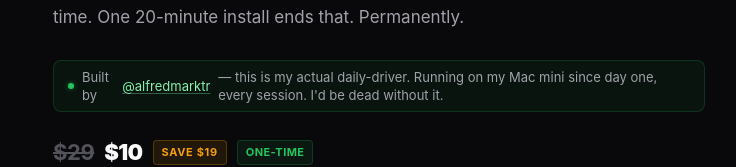
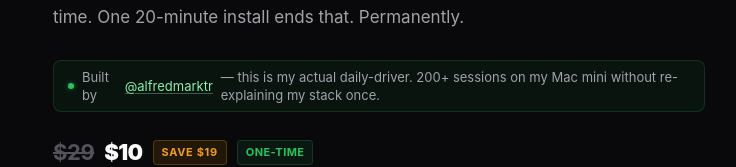
Before and after one commit to marcoiaq/agent-memory-kit, a Next.js app: page / in a window 1280 px wide. Shown: the part 458-625 px from the top of the page, without its empty margins (261-997 px from the left). Built offline with nearby package versions, Linux system fonts and the light colour scheme.

Commit message:
ux: open 'what do I get' FAQ by default; sharpen hero proof with real session count

```diff
--- a/app/components/FaqAccordion.tsx
+++ b/app/components/FaqAccordion.tsx
@@ -130,7 +130,7 @@ const faqs = [
 ]
 
 export default function FaqAccordion() {
-  const [openIndex, setOpenIndex] = useState<number | null>(null)
+  const [openIndex, setOpenIndex] = useState<number | null>(2)
 
   return (
     <>
--- a/app/page.tsx
+++ b/app/page.tsx
@@ -461,7 +461,7 @@ export default function Home() {
           <p className="hero-desc">
             Every session, your OpenClaw agent starts blank. You re-explain your stack, your rules, your decisions — every single time. One 20-minute install ends that. Permanently.
           </p>
-          <p className="hero-proof" style={{marginTop:'0', marginBottom:'24px'}}>Built by <a href="https://x.com/alfredmarktr" target="_blank" rel="noopener noreferrer">@alfredmarktr</a> — this is my actual daily-driver. Running on my Mac mini since day one, every session. I&apos;d be dead without it.</p>
+          <p className="hero-proof" style={{marginTop:'0', marginBottom:'24px'}}>Built by <a href="https://x.com/alfredmarktr" target="_blank" rel="noopener noreferrer">@alfredmarktr</a> — this is my actual daily-driver. 200+ sessions on my Mac mini without re-explaining my stack once.</p>
           <div className="hero-actions" style={{marginTop:'0'}}>
             <div style={{display:'flex', alignItems:'center', gap:'10px', marginBottom:'4px', flexWrap:'wrap'}}>
               <span style={{fontSize:'22px', color:'#52525b', textDecoration:'line-through', fontWeight:700, letterSpacing:'-0.02em'}}>$29</span>
```
